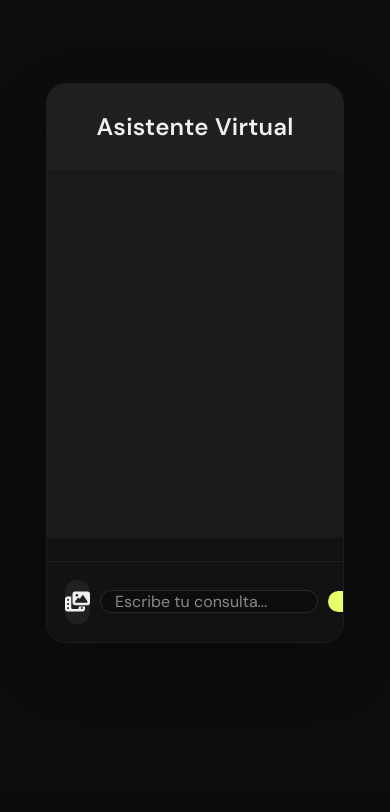
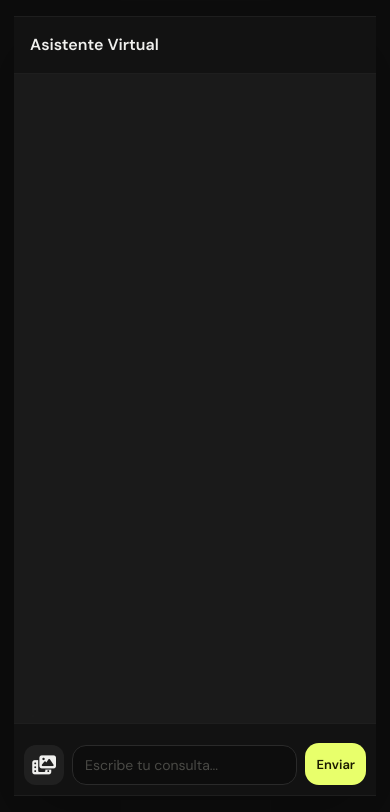
Before and after one commit to DIEGO041012/Orion-360, a Flask app: template templates/asistente.html in a window 390 px wide. Shown: the part 56-868 px from the top of the page. Before the commit the page ends 699 px from the top, so only its background shows below. Run offline with Flask 3, Linux system fonts and the light colour scheme; the template is opened without the code that fills it, so the values that code supplies are empty; some libraries are stand-ins or nearby versions.

Commit message:
se ajustan los estilos del asistente quedando con las hrandes hias

```diff
--- a/static/css/gestion_asistente.css
+++ b/static/css/gestion_asistente.css
@@ -1,178 +1,226 @@
+/* ═══════════════════════════════════════
+   ASISTENTE ORION — CHAT UI RESPONSIVE
+═══════════════════════════════════════ */
+
 .contenedor-asistente {
+  width: 100%;
+  min-height: calc(100vh - 72px);
+  background: var(--bg-base);
+  padding: 24px;
   display: flex;
   justify-content: center;
-  align-items: center;
-  min-height: 82.2vh;
-  background-color: var(--bg-base);
-  padding: 2rem;
+  align-items: stretch;
+  box-sizing: border-box;
 }
 
 .contenedor {
+  width: 100%;
+  max-width: 920px;
+  height: calc(100vh - 120px);
+  min-height: 560px;
   display: flex;
   flex-direction: column;
-  min-height: 560px;
-  width: 100%;
-  max-width: 760px;
   background: var(--bg-surface);
   border: 1px solid var(--border-subtle);
   border-radius: var(--radius-xl);
-  box-shadow: 0 24px 60px rgba(0, 0, 0, 0.22);
+  box-shadow: 0 24px 70px rgba(0, 0, 0, 0.28);
   overflow: hidden;
 }
 
-@media (max-width: 800px) {
-  .contenedor {
-    max-width: 100%;
-    width: 100%;
-  }
-}
-
-/* Título fijo */
-h1 {
-  text-align: center;
-  padding: 24px 20px;
-  background-color: var(--bg-hover);
+/* Header */
+.contenedor h1 {
+  flex-shrink: 0;
+  margin: 0;
+  padding: 18px 22px;
+  text-align: left;
+  background: var(--bg-surface);
   color: var(--text-primary);
-  margin: 0;
-  flex-shrink: 0;
-  font-size: 1.5rem;
-  letter-spacing: 0.01em;
+  font-size: 1.2rem;
+  font-weight: 700;
   border-bottom: 1px solid var(--border-subtle);
 }
 
-/* Imagen previa fija, sin forzar el alto del contenedor */
+/* Preview imagen */
 #imagenPrevioContainer {
   flex-shrink: 0;
-  padding: 0 15px;
-  overflow: hidden;
-}
-#imagenPrevio {
-  max-width: 100%;
-  margin-top: 10px;
-  border-radius: 8px;
-  max-height: 150px;
-  object-fit: contain;
+  padding: 12px 18px 0;
+  background: var(--bg-elevated);
 }
 
-/* Área del chat con scroll interno */
+#imagenPrevio {
+  max-width: 160px;
+  max-height: 120px;
+  border-radius: 12px;
+  object-fit: contain;
+  border: 1px solid var(--border-subtle);
+}
+
+/* Chat con scroll interno */
 #chat {
   flex: 1;
+  min-height: 0;
   overflow-y: auto;
   padding: 22px;
-  background-color: var(--bg-elevated);
-  min-height: 0; /* Clave para evitar que crezca fuera del contenedor */
+  background: var(--bg-elevated);
+  scroll-behavior: smooth;
+}
+
+/* Scroll bonito */
+#chat::-webkit-scrollbar {
+  width: 8px;
+}
+
+#chat::-webkit-scrollbar-thumb {
+  background: var(--border);
+  border-radius: 999px;
+}
+
+#chat::-webkit-scrollbar-track {
+  background: transparent;
 }
 
 /* Mensajes */
 .mensaje {
   display: flex;
   flex-direction: column;
-  align-items: flex-start;
-  margin: 10px;
+  margin: 12px 0;
 }
+
 .mensaje.usuario {
   align-items: flex-end;
 }
+
 .mensaje.asistente {
-  justify-content: flex-start;
+  align-items: flex-start;
 }
+
 .burbuja {
-  max-width: 60%;
-  padding: 14px 18px;
-  border-radius: 20px;
+  max-width: min(78%, 680px);
+  padding: 14px 17px;
+  border-radius: 18px;
   font-size: 15px;
   line-height: 1.6;
-  white-space: normal;
-  overflow-wrap: break-word; /* Evita que palabras largas rompan */
-  box-shadow: 0 8px 20px rgba(0, 0, 0, 0.08);
-  border: 1px solid transparent;
-}
-.burbuja u strong {
-  display: block;
-  font-size: 16px;
-  margin-top: 10px;
-  margin-bottom: 5px;
-  text-decoration: underline;
-  font-weight: bold;
+  white-space: pre-wrap;
+  overflow-wrap: anywhere;
+  word-break: break-word;
+  border: 1px solid var(--border-subtle);
+  box-shadow: 0 10px 28px rgba(0, 0, 0, 0.12);
 }
 
 .usuario .burbuja {
-  background-color: var(--accent);
+  background: var(--accent);
   color: var(--accent-text);
-  border-bottom-right-radius: 0;
-}
-.asistente .burbuja {
-  background-color: var(--bg-base);
-  color: var(--text-primary);
-  border-bottom-left-radius: 0;
+  border-bottom-right-radius: 6px;
 }
 
+.asistente .burbuja {
+  background: var(--bg-base);
+  color: var(--text-primary);
+  border-bottom-left-radius: 6px;
+}
+
+.burbuja u strong {
+  display: block;
+  font-size: 15px;
+  margin: 10px 0 5px;
+  text-decoration: underline;
+  font-weight: 700;
+}
+
+.imagen-mensaje {
+  max-width: 170px;
+  max-height: 170px;
+  border-radius: 12px;
+  margin-bottom: 8px;
+  object-fit: contain;
+  border: 1px solid var(--border-subtle);
+}
 
 /* Formulario fijo abajo */
-form {
-  min-height: 80px;
+.contenedor form {
+  flex-shrink: 0;
   width: 100%;
-  flex-shrink: 0;
+  min-height: 78px;
+  padding: 14px 16px;
   display: flex;
-  padding: 18px;
+  align-items: flex-end;
+  gap: 10px;
+  background: var(--bg-surface);
   border-top: 1px solid var(--border-subtle);
-  gap: 10px;
-  align-items: center;
   box-sizing: border-box;
-  background: var(--bg-surface);
 }
 
-/* Ícono de imagen (FontAwesome) */
+/* Botón imagen */
 .icono-imagen {
-  font-size: 20px;
+  width: 46px;
+  height: 46px;
+  flex-shrink: 0;
+  border-radius: 14px;
+  background: var(--bg-hover);
   color: var(--text-primary);
+  display: grid;
+  place-items: center;
+  font-size: 19px;
   cursor: pointer;
-  display: flex;
-  align-items: center;
-  justify-content: center;
-  width: 44px;
-  height: 44px;
-  border-radius: 12px;
-  background: var(--bg-hover);
-  transition: background-color var(--transition);
-}
-.icono-imagen:hover {
-  background-color: var(--bg-active);
+  transition: background var(--transition), transform var(--transition);
 }
 
-/* Campo de texto */
-input[type="text"] {
+.icono-imagen:hover {
+  background: var(--bg-active);
+  transform: translateY(-1px);
+}
+
+/* Input tipo chat */
+.contenedor input[type="text"] {
   flex: 1;
-  height: 100%;
-  font-size: 16px;
-  padding: 0 14px;
-  border-radius: 12px;
+  min-width: 0;
+  height: 46px;
+  max-height: 46px;
+  padding: 0 16px;
+  border-radius: 14px;
   border: 1px solid var(--border);
   background: var(--bg-base);
   color: var(--text-primary);
+  font-size: 15px;
+  font-family: var(--font-sans);
+  outline: none;
   box-sizing: border-box;
 }
-input[type="text"]::placeholder {
-  color: var(--text-secondary);
+
+.contenedor input[type="text"]:focus {
+  border-color: var(--accent);
 }
 
-/* Botón de enviar */
-input[type="submit"] {
-  background-color: var(--accent);
-  color: var(--accent-text);
-  padding: 0 40px;
-  height: 100%;
-  border: none;
-  border-radius: 12px;
-  font-size: 16px;
-  cursor: pointer;
-  transition: background-color var(--transition);
-}
-input[type="submit"]:hover {
-  background-color: #f8ff8b;
+.contenedor input[type="text"]::placeholder {
+  color: var(--text-muted);
 }
 
+/* Botón enviar */
+.contenedor input[type="submit"] {
+  height: 46px;
+  flex-shrink: 0;
+  padding: 0 22px;
+  border: none;
+  border-radius: 14px;
+  background: var(--accent);
+  color: var(--accent-text);
+  font-size: 14px;
+  font-weight: 700;
+  cursor: pointer;
+  transition: opacity var(--transition), transform var(--transition);
+}
 
+.contenedor input[type="submit"]:hover {
+  opacity: 0.92;
+  transform: translateY(-1px);
+}
+
+/* Animación escribiendo */
+.burbuja.animada {
+  min-height: 24px;
+  font-style: italic;
+  color: var(--text-muted);
+}
 
 .burbuja.animada::after {
   content: '|';
@@ -185,16 +233,90 @@ input[type="submit"]:hover {
   50% { opacity: 0; }
 }
 
-.burbuja.animada {
-  min-height: 24px; /* para que la animación no contraiga la burbuja */
-  font-style: italic;
-  color: #888;
+/* Tablet */
+@media (max-width: 900px) {
+  .contenedor-asistente {
+    padding: 16px;
+  }
+
+  .contenedor {
+    max-width: 100%;
+    height: calc(100vh - 105px);
+    min-height: 520px;
+  }
+
+  .burbuja {
+    max-width: 86%;
+  }
 }
 
+/* Móvil */
+@media (max-width: 600px) {
+  .contenedor-asistente {
+    padding: 0;
+    min-height: calc(100vh - 64px);
+  }
 
-.imagen-mensaje {
-  max-width: 150px;
-  border-radius: 8px;
-  margin-bottom: 5px;
-  object-fit: contain;
+  .contenedor {
+    height: calc(100vh - 64px);
+    min-height: 0;
+    border-radius: 0;
+    border-left: none;
+    border-right: none;
+  }
+
+  .contenedor h1 {
+    padding: 15px 16px;
+    font-size: 1rem;
+  }
+
+  #chat {
+    padding: 16px 14px;
+  }
+
+  .burbuja {
+    max-width: 92%;
+    font-size: 14px;
+    padding: 12px 14px;
+  }
+
+  .contenedor form {
+    min-height: 72px;
+    padding: 10px;
+    gap: 8px;
+  }
+
+  .icono-imagen {
+    width: 42px;
+    height: 42px;
+    border-radius: 12px;
+  }
+
+  .contenedor input[type="text"] {
+    height: 42px;
+    font-size: 14px;
+    padding: 0 12px;
+  }
+
+  .contenedor input[type="submit"] {
+    height: 42px;
+    padding: 0 14px;
+    font-size: 13px;
+  }
 }
+
+/* Móvil pequeño */
+@media (max-width: 390px) {
+  .contenedor input[type="submit"] {
+    padding: 0 11px;
+  }
+
+  .icono-imagen {
+    width: 40px;
+    height: 40px;
+  }
+
+  .contenedor input[type="text"] {
+    height: 40px;
+  }
+}
```
